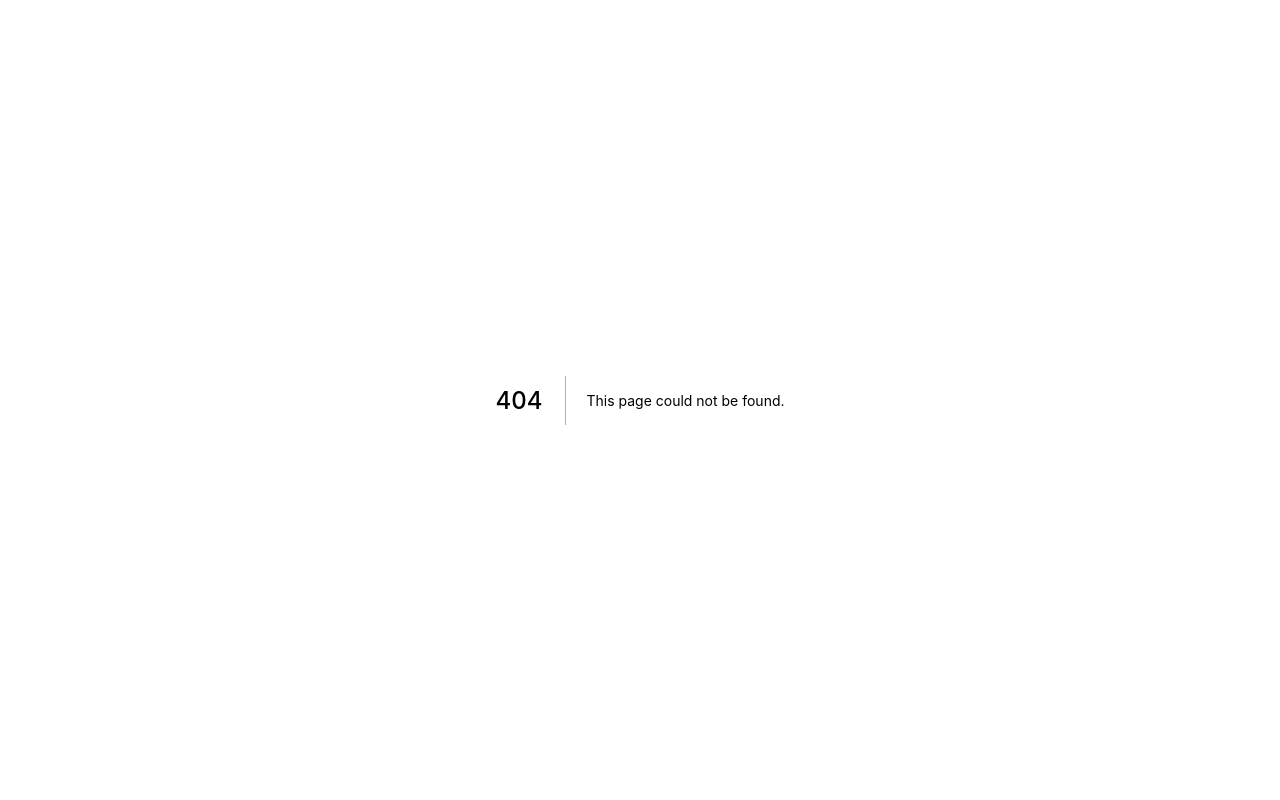
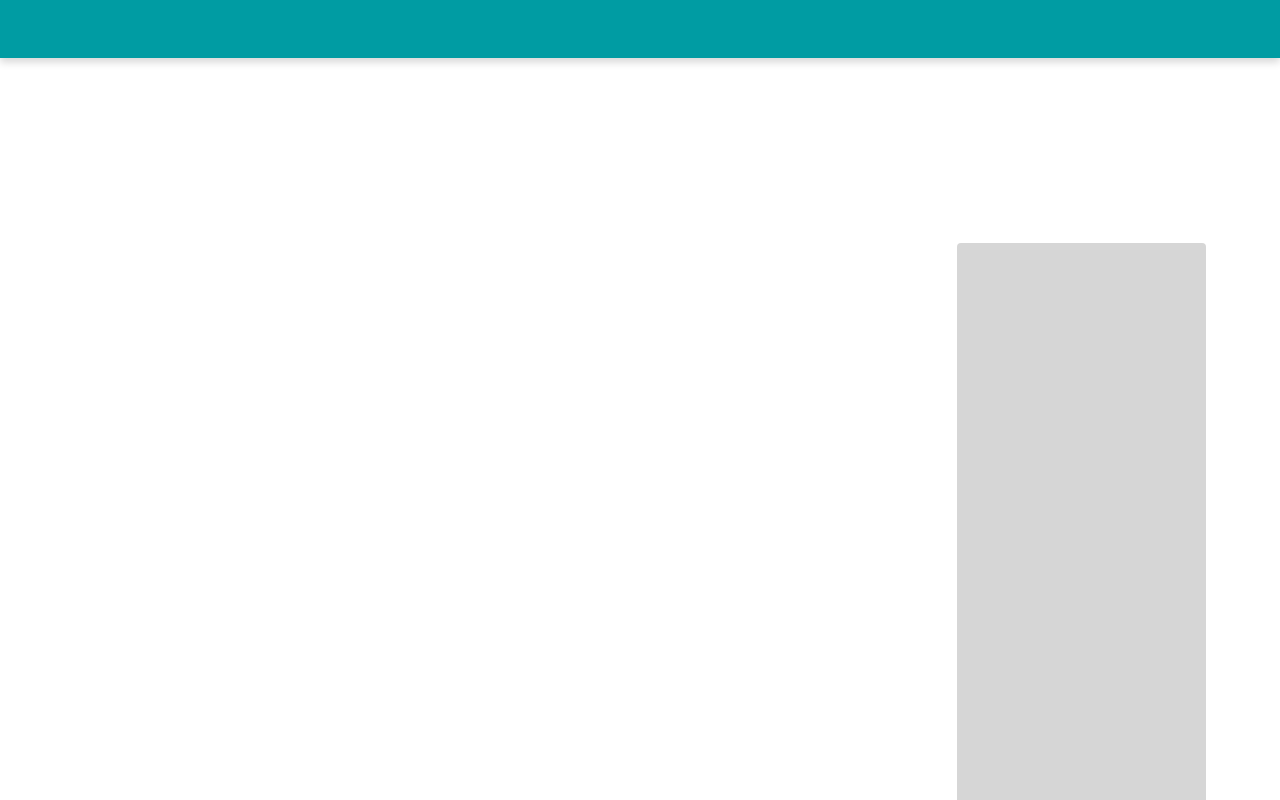
Before and after one commit to ojhones/lista-rango, a Next.js app: page /Menu/restaurante in a window 1280 px wide. Before the commit this address had no page. Shown: the top 800 px of the page. Built offline with nearby package versions, Linux system fonts and the light colour scheme.

Commit message:
Added slug on EstablishmentCard component

```diff
--- a/src/components/EstablishmentCard/index.tsx
+++ b/src/components/EstablishmentCard/index.tsx
@@ -1,4 +1,5 @@
-import Image from 'next/image'
+import Link from 'next/link';
+import Image from 'next/image';
 
 import natureImg from '../../../public/png/nature.png';
 
@@ -6,26 +7,35 @@ import * as S from './styles';
 
 interface EstablishmentCardProps {
   isOpen: boolean,
-  EstablishmentName: string,
-  EstablishmentAddress: string,
-  EstablishmentImage?: string,
+  slug: String | number,
+  establishmentName?: string,
+  establishmentImage?: string,
+  establishmentAddress?: string,
 }
 
-export function EstablishmentCard({ isOpen, EstablishmentName, EstablishmentAddress, EstablishmentImage }: EstablishmentCardProps) {
+export function EstablishmentCard({
+    slug,
+    isOpen,
+    establishmentName,
+    establishmentImage,
+    establishmentAddress,
+  }: EstablishmentCardProps) {
+
   return (
+    <Link href={`/Menu/${slug}`} passHref>
       <S.Container>
         <S.ContentLeft>
-        {EstablishmentImage || <Image src={natureImg} alt="Image default" />}
+          {establishmentImage || <Image src={natureImg} alt="Image default" />}
         </S.ContentLeft>
 
         <S.ContentRight>
-        <S.EstablishmentName>
-          {EstablishmentName}
-        </S.EstablishmentName>
+          <h3>
+            {establishmentName}
+          </h3>
 
-        <S.EstablishmentAddress>
-          {EstablishmentAddress}
-        </S.EstablishmentAddress>
+          <p>
+            {establishmentAddress}
+          </p>
         </S.ContentRight>
 
 
@@ -37,5 +47,6 @@ export function EstablishmentCard({ isOpen, EstablishmentName, EstablishmentAddr
           )}
         </S.IndicatorOpen>
       </S.Container >
+    </Link>
   )
 }
--- a/src/components/EstablishmentCard/styles.ts
+++ b/src/components/EstablishmentCard/styles.ts
@@ -6,7 +6,7 @@ interface IndicatorProps {
   isOpen: boolean;
 }
 
-export const Container = styled.div`
+export const Container = styled.a`
   position: relative;
 
   width: 100%;
@@ -18,6 +18,14 @@ export const Container = styled.div`
   display: flex;
   align-items: center;
   justify-content: center;
+
+  transition: transform .2s;
+
+  :hover {
+    cursor: pointer;
+
+    transform: scaleY(10px);
+  }
 `;
 
 export const ContentLeft = styled.div`
@@ -35,21 +43,22 @@ export const ContentLeft = styled.div`
 export const ContentRight = styled.div`
   flex: 1;
   padding: 2rem 1.65rem;
-`
 
-export const EstablishmentName = styled.h3`
+  h3 {
     font-size: 1rem;
     text-align: left;
     letter-spacing: 0px;
     color: ${colors.black};
-`
+  }
 
-export const EstablishmentAddress = styled.p`
+  p {
     font-size: 0.75rem;
     text-align: left;
     letter-spacing: 0px;
     color: ${colors.black};
+  }
 `
+
 
 export const IndicatorOpen = styled.span<IndicatorProps>`
   top: -1rem;
@@ -73,28 +82,3 @@ export const IndicatorOpen = styled.span<IndicatorProps>`
     color: ${colors.white};
   }
 `;
-
-
-// export const IsClosed = styled.span`
-//   top: -1rem;
-//   right: -1rem;
-//   position: absolute;
-
-//   width: 3rem;
-//   height: 3rem;
-//   border-radius: 50%;
-
-//   display: flex;
-//   align-items: center;
-//   justify-content: center;
-
-//   opacity: 0.5;
-//   background: ${colors.purple800};
-
-//   p{
-//     text-align: center;
-//     font-size: 0.5rem;
-//     font-weight: bold;
-//     color: ${colors.white};
-//   }
-// `;
--- a/src/pages/products/index.tsx
+++ b/src/pages/Menu/[slug].tsx
@@ -3,10 +3,9 @@ import * as S from './styles'
 import {
   SEO,
   Header,
-
 } from '../../components'
 
-export default function Products() {
+export default function Menu() {
   return (
     <S.Container>
 
@@ -15,20 +14,20 @@ export default function Products() {
       <S.Wrapper>
 
         <SEO
-          title="Produtos"
-          description="Escolha o produto que quiser do restaurante que você escolheu :)"
+          title="Menu"
+          description="Escolha escolha seu prato! :)"
         />
 
         <S.ContentTop>
-          <p>oi</p>
+
         </S.ContentTop>
 
         <S.ContentLeft>
-          <p>oi</p>
+
         </S.ContentLeft>
 
         <S.ContentRight>
-          <p>oi</p>
+
         </S.ContentRight>
 
       </S.Wrapper>
--- a/src/pages/products/styles.ts
+++ b/src/pages/Menu/styles.ts
@@ -1,4 +1,6 @@
 import styled from "styled-components";
+
+import colors from '../../styles/colors'
 
 export const Container = styled.div`
     width: 100%;
@@ -12,7 +14,7 @@ export const Container = styled.div`
 export const Wrapper = styled.div`
   width: 100%;
   max-width: 1366px;
-
+  padding: 0 4.62rem;
   min-height: calc(100vh -3.6rem);
 
   display: grid;
@@ -24,25 +26,24 @@ export const Wrapper = styled.div`
 `;
 
 export const ContentTop = styled.div`
-  width: 100%;
-  min-height: 10.5625rem;
-  padding: 2.18rem 1rem 0.62rem 1rem;
+  min-height: 11.56rem;
 
+  display: flex;
   grid-area: top;
+  align-items: center;
 `;
 
 export const ContentLeft = styled.div`
-  padding: 1rem 8.37rem 1rem 1rem;
+  padding-right: 8.37rem;
 
   grid-area: left;
-
-  background: red;
 `;
 
 export const ContentRight = styled.div`
-  padding: 1rem;
+  border-radius: 4px;
+  min-height: 47.81rem;
 
   grid-area: right;
 
-  background: gray;
+  background: ${colors.gray300};
 `;
--- a/src/pages/index.tsx
+++ b/src/pages/index.tsx
@@ -28,10 +28,11 @@ export default function Home() {
         <S.WrapperContent>
           {data.map(item => (
             <EstablishmentCard
+              slug="restaurante"
               key={item.id}
               isOpen={item.isOpen}
-              EstablishmentName='Nome do Restaurante'
-              EstablishmentAddress="Endereço do restaurante"
+              establishmentName='Nome do Restaurante'
+              establishmentAddress="Endereço do restaurante"
             />
           ))}
         </S.WrapperContent>
```
Lines whose indentation alone changed are shown as unchanged.
